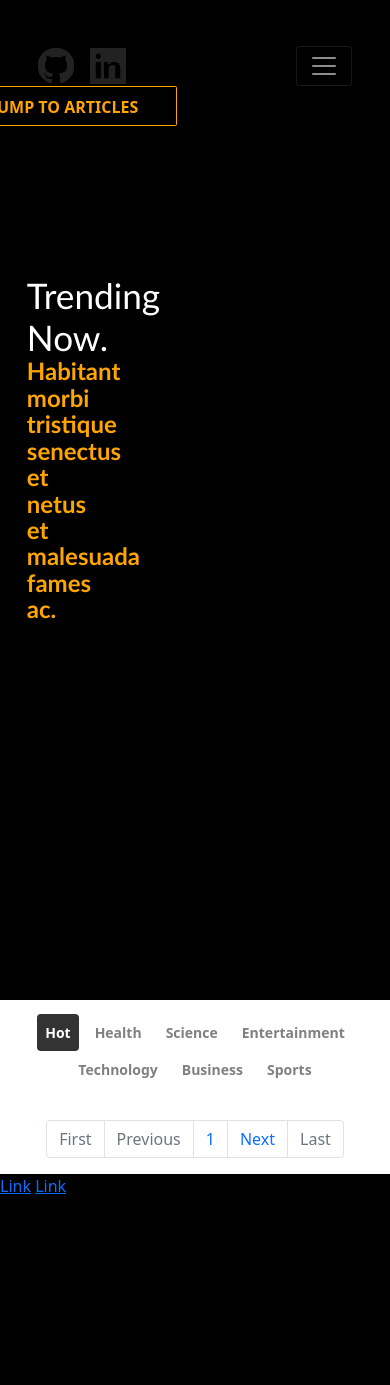
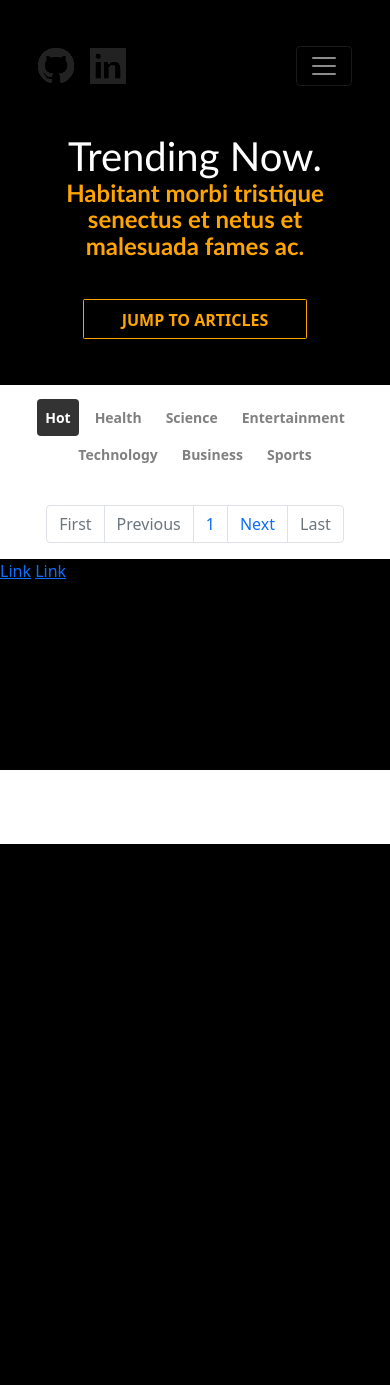
Before and after one commit to lieuk1/News-Web-App, a Flask app: page / in a window 390 px wide. After the commit the page ends 844 px from the top, so only its background shows below. Run offline with Flask 2, Linux system fonts and the light colour scheme; data that the repository does not hold is empty.

Commit message:
Add responsive styles to landing page

```diff
--- a/static/css/home.css
+++ b/static/css/home.css
@@ -9,7 +9,7 @@ html, body {
 
 .landing-container {
   /* Landing page */
-  height: 1000px;
+  /* height: 1000px; */
   width: 100%;
   position: relative;
   overflow: hidden;
@@ -277,3 +277,28 @@ html, body {
   height: 25vh;
   background-color: black;
 }
+
+/* @include media-breakpoint-between(xs, md) */
+@media (max-width: 991.98px) {
+  .land-main {
+    display: block;
+    margin: 0 0 40px 0;
+  }
+  .land-text,
+  .land-desc,
+  .btn-container {
+    position: static;
+    width: 100%;
+    text-align: center;
+  }
+  .land-text {
+    margin: 0 0 40px 0;
+    padding: 0 24px;
+  }
+  .land-title {
+    font-size: 2.5em;
+  }
+  .row.landing-articles {
+    margin: 0;
+  }
+}
--- a/templates/home.html
+++ b/templates/home.html
@@ -30,7 +30,7 @@
 
     <div class="container-fluid">
       <div class="row">
-        <div class="col-4">
+        <div class="col-lg-4 col-xs-12">
           <div class="land-main">
             <div class="land-text">
               <h1 class="land-title">Trending Now.</h1>
@@ -48,7 +48,7 @@
             </div>
           </div>
         </div>
-        <div class="col-8">
+        <div class="col-lg-8 col-xs-12">
           <div class="row row-cols-1 row-cols-sm-1 row-cols-md-2 landing-articles">
             {% for article in articles.get("general").items %}
               {% if loop.index <= 4 %}
```
